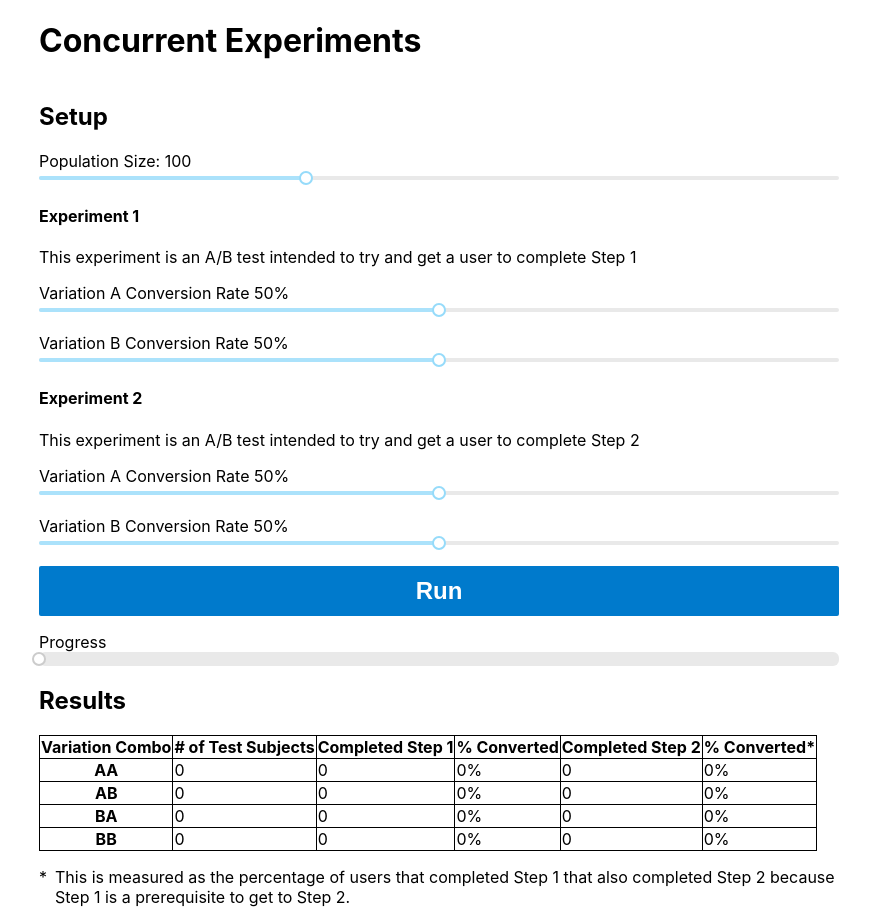
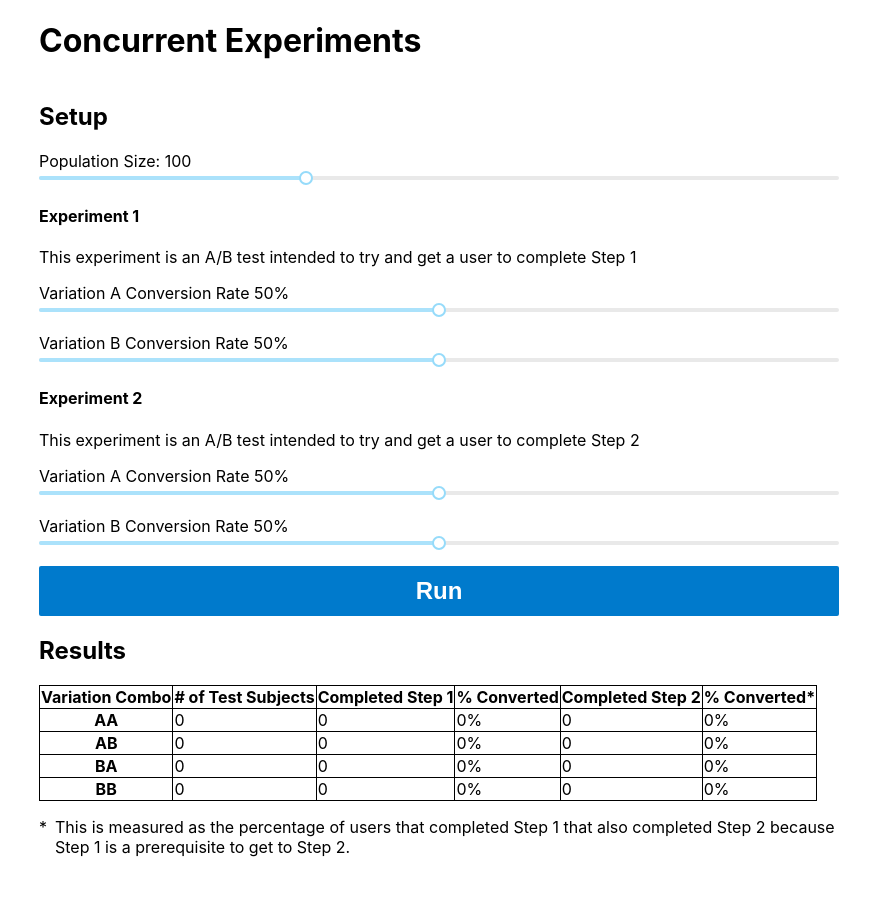
Before and after one commit to royvandewater/concurrent-experiments, a React (Create React App) app: page / in a window 1280 px wide. Shown: the whole page, without its empty margins (201-1071 px from the left). After the commit the page ends 873 px from the top, so only its background shows below. Built offline with nearby package versions, Linux system fonts and the light colour scheme.

Commit message:
Show & hide progress

```diff
--- a/src/App.tsx
+++ b/src/App.tsx
@@ -39,10 +39,12 @@ interface Results {
   BB: Result;
 }
 
-const calculateProgress = (results: Results | undefined) => {
-  if (results === undefined) return
+const calculateProgress = (count: number, results: Results | undefined) => {
+  if (results === undefined) return 0
 
-  return results.AA.count + results.AB.count + results.BA.count + results.BB.count
+  const total = results.AA.count + results.AB.count + results.BA.count + results.BB.count
+
+  return Math.round(100 * total / count)
 }
 
 function App() {
@@ -61,16 +63,21 @@ function App() {
 
   const [results, setResults] = React.useState<Results | undefined>(undefined)
 
+  React.useEffect(() => setResults(undefined), [rates, populationSizePower])
+
   const worker = React.useMemo(() => {
     const w = new Worker(`${process.env.PUBLIC_URL}/experiment-worker.js`)
     w.onmessage = (e) => setResults(e.data)
     return w
   }, [])
 
+  const count = populationSize(populationSizePower)
+
   const runExperiment = () => {
-    const count = populationSize(populationSizePower)
     worker.postMessage({count, rates})
   }
+
+  const progress = calculateProgress(count, results)
 
   return (
     <div className="App">
@@ -82,7 +89,7 @@ function App() {
         <h2>Setup</h2>
 
         <div className="SetupForm-Control">
-          <label>Population Size: {populationSize(populationSizePower)}</label>
+          <label>Population Size: {count}</label>
           <Slider min={0} max={6} value={populationSizePower} onChange={setPopulationSizePower} />
         </div>
 
@@ -118,10 +125,12 @@ function App() {
           <button onClick={runExperiment}>Run</button>
         </div>
 
+        {0 < progress && progress < 100 &&
         <div className="SetupForm-Control">
           <label>Progress</label>
-          <Slider min={0} max={populationSize(populationSizePower)} value={calculateProgress(results)} disabled />
+          <Slider min={0} max={100} value={progress} disabled />
         </div>
+        }
       </section>
 
       <section className="Results">
```
